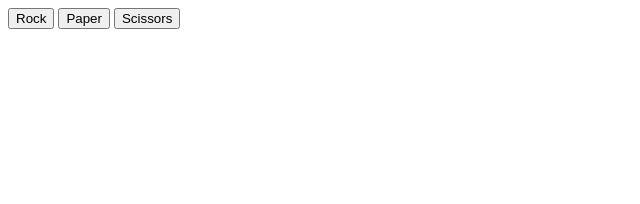
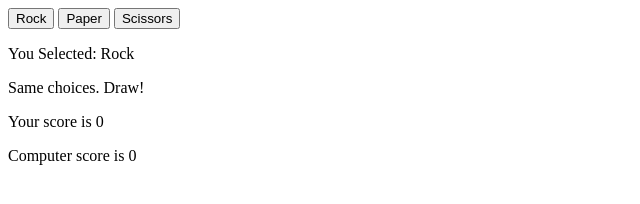
Before and after one commit to pumbogongles/RockPaperScissors, a website: page index.html in a window 1280 px wide. Both pictures are taken after a click on the button "Rock". Shown: the whole page, without its empty margins (0-640 px from the left). Drawn offline with Linux system fonts and the light colour scheme.

Commit message:
Reworked .js file to keep score and stop after 5 wins

```diff
--- a/index.html
+++ b/index.html
@@ -14,6 +14,13 @@
         <button type="submit" id="selectRock" type="button" class="selection">Rock</button>
         <button type="submit" id="selectPaper" type="button" class="selection">Paper</button>
         <button type="submit" id="selectScissors" type="button" class="selection">Scissors</button>
+    </div>
+
+    <div id="divForResults">
+        <p class="sampleTextHere">Test</p>
+        <p class="sampleText2"></p>
+        <p class="sampleText3"></p>
+        <p class="sampleText4"></p>
 
     </div>
 
--- a/script.js
+++ b/script.js
@@ -14,14 +14,20 @@ const buttons = document.querySelectorAll('button')
 buttons.forEach(buttonPress => {
     buttonPress.addEventListener('click', () => {
         const playerSelection = buttonPress.innerText
-        console.log("Player Selected " + playerSelection)
+        // console.log("Player Selected " + playerSelection)
+        document.getElementById('divForResults').querySelector('.sampleTextHere').innerHTML = `You Selected: ${playerSelection}`
         const computerSelection = getComputerChoice();
 
         const result = playRound(playerSelection, computerSelection)
-        console.log(result)
+        // console.log(result)
+        document.getElementById('divForResults').querySelector('.sampleText2').innerHTML = `${result}`
 
-        console.log(`Your score is ${playerWinCount}`)
-        console.log(`Computer score is ${computerWinCount}`)
+
+        // console.log(`Your score is ${playerWinCount}`)
+        // console.log(`Computer score is ${computerWinCount}`)
+        document.getElementById('divForResults').querySelector('.sampleText3').innerHTML = `Your score is ${playerWinCount}`
+        document.getElementById('divForResults').querySelector('.sampleText4').innerHTML = `Computer score is ${computerWinCount}`
+
     })
 })
 
@@ -30,9 +36,24 @@ buttons.forEach(buttonPress => {
 
 playerWinCount = 0;
 computerWinCount = 0;
+
+
+// if (playerWinCount == 5) {
+//     document.getElementById('divForResults').querySelector('sampleText3').innerHTML = "You're first to 5, YOU WIN";
+//     document.getElementById('divForResults').querySelector('sampleText4').innerHTML = "";
+// }
+// if (computerWinCount == 5) {
+//     document.getElementById('divForResults').querySelector('sampleText3').innerHTML = "The computer's first to 5, YOU LOSE";
+//     document.getElementById('divForResults').querySelector('sampleText4').innerHTML = "";
+// }
 function playRound(playerSelection, computerSelection) {
+    if (computerWinCount == 5) {
+        return `The computer's first to 5, YOU LOSE`;
 
-    if (playerSelection == computerSelection) {
+    } else if (playerWinCount == 5) {
+        return `You're first to 5, YOU WIN`;
+
+    } else if (playerSelection == computerSelection) {
         return "Same choices. Draw!"
     } else if (playerSelection == "Rock" && computerSelection == "Scissors") {
         playerWinCount += 1
@@ -55,4 +76,5 @@ function playRound(playerSelection, computerSelection) {
     } else {
         return "Woah, how did we get here? Invalid game, try again"
     }
+
 }
```
